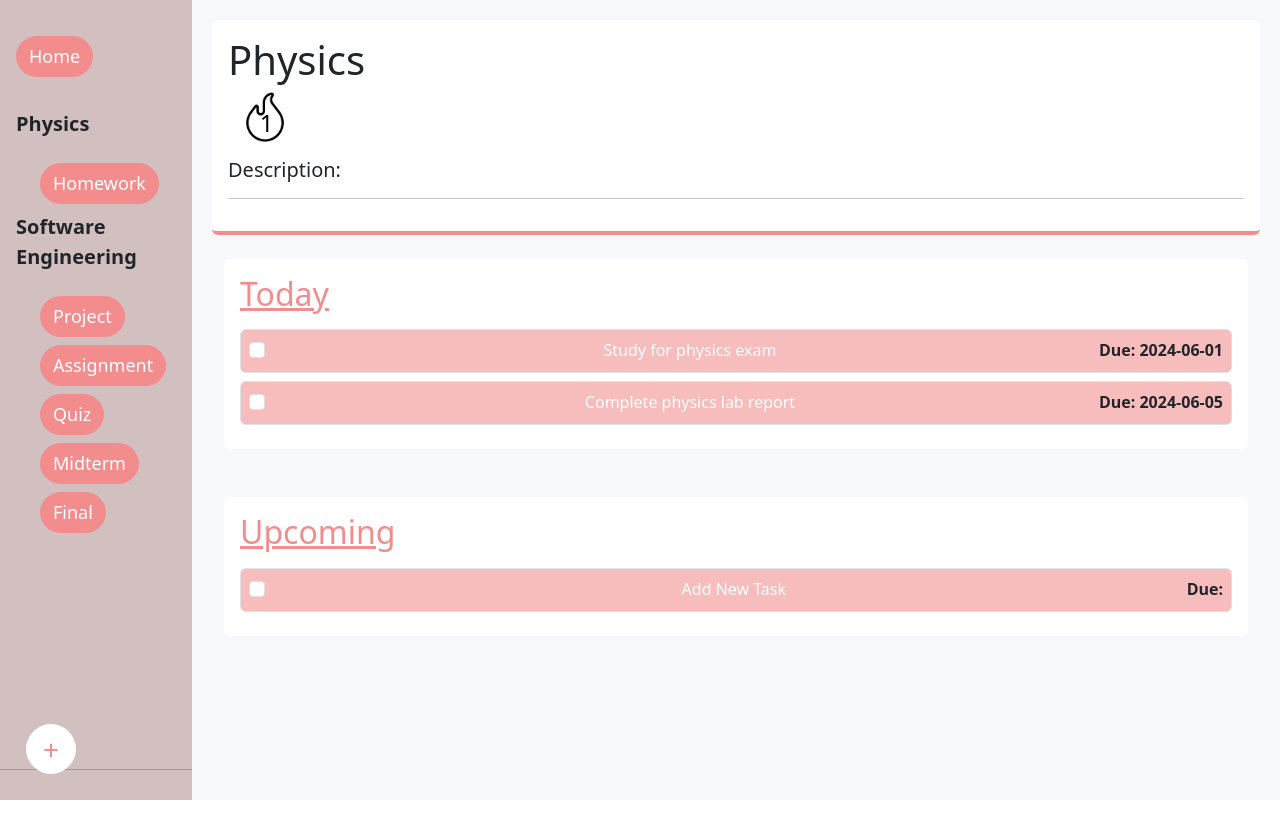
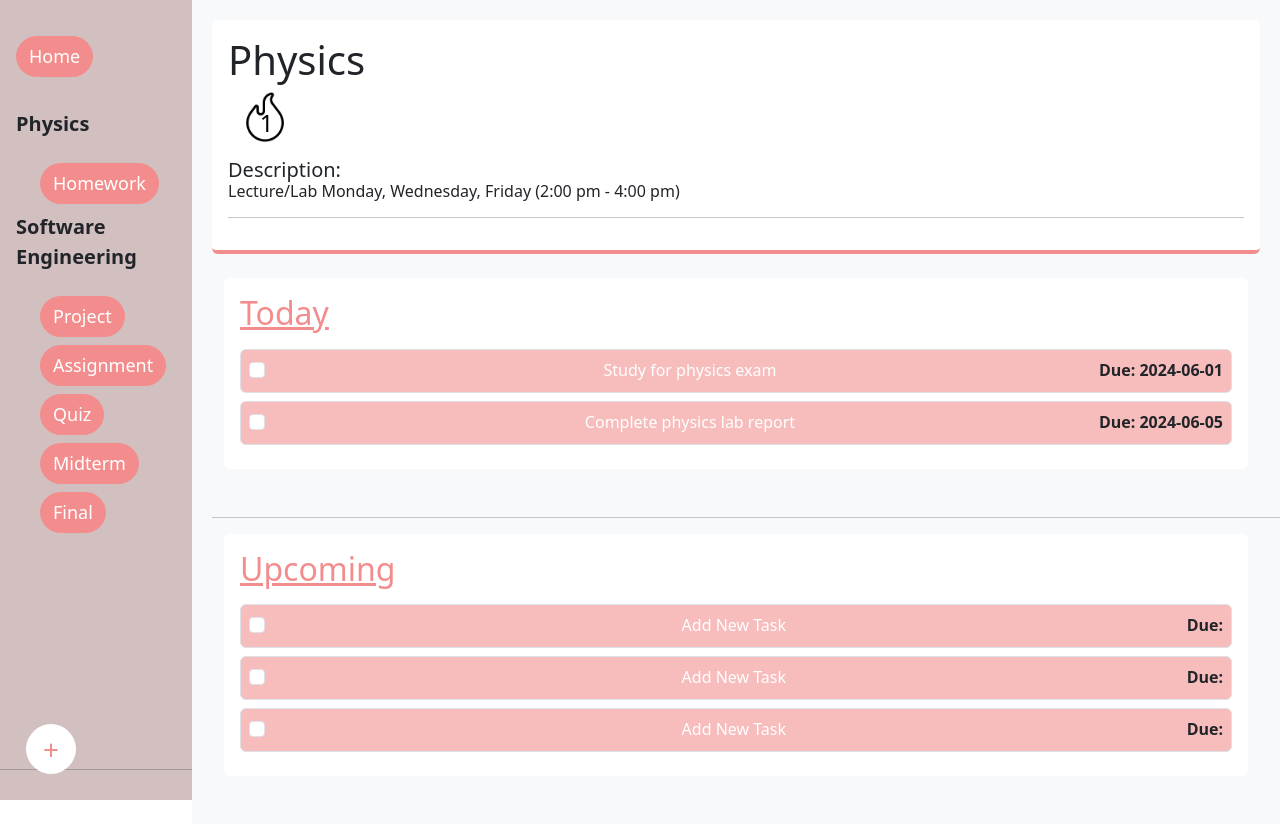
Before and after one commit to kct417/taskify, a React (Vite) app in the folder packages/react-frontend/: page /folder in a window 1280 px wide. Before the commit the page ends 800 px from the top, so only its background shows below. Built offline with nearby package versions, Linux system fonts and the light colour scheme.

Commit message:
Added Line in middle of today and upcoming

```diff
--- a/package.json
+++ b/package.json
@@ -25,8 +25,7 @@
 		"pre-commit": "^1.2.2",
 		"prettier": "^3.2.5"
 	},
-	"pre-commit": "format"
-	,
+	"pre-commit": "format",
 	"dependencies": {
 		"@fortawesome/fontawesome-svg-core": "^6.5.2",
 		"@fortawesome/free-brands-svg-icons": "^6.5.2",
@@ -34,6 +33,7 @@
 		"@fortawesome/free-solid-svg-icons": "^6.5.2",
 		"@fortawesome/react-fontawesome": "^0.2.0",
 		"bootstrap": "^5.3.3",
+		"dnd-kit": "^0.0.2",
 		"react-bootstrap": "^2.10.2"
 	}
 }
--- a/packages/react-frontend/src/components/Folder_Form.jsx
+++ b/packages/react-frontend/src/components/Folder_Form.jsx
@@ -21,11 +21,23 @@ const Folder_Form = () => {
 			desc: 'Complete physics lab report',
 			dueDate: '2024-06-05',
 			completed: false,
-		},
+		}
 	];
 	const emptyTasks = [
 		{
 			id: 0,
+			desc: 'Add New Task',
+			dueDate: '',
+			completed: false,
+		},
+		{
+			id: 1,
+			desc: 'Add New Task',
+			dueDate: '',
+			completed: false,
+		},
+		{
+			id: 2,
 			desc: 'Add New Task',
 			dueDate: '',
 			completed: false,
@@ -62,7 +74,7 @@ const Folder_Form = () => {
 				<figcaption>1</figcaption>
 				</figure>
           		</Container>
-				<h5>Description: </h5>
+				<h5>Description: <h6>Lecture/Lab Monday, Wednesday, Friday (2:00 pm - 4:00 pm)</h6></h5>
 				<hr />
 			</header>
 			<main className="container-fluid">
@@ -80,6 +92,7 @@ const Folder_Form = () => {
 							/>
 						</section>
 					</div>
+					<hr />
 					<div className="col-12">
 						<section className="mb-5 p-3 bg-white rounded">
 							<h2
```
Also changed, not shown: 1 other file (tests, documents, lock files or other folders).
